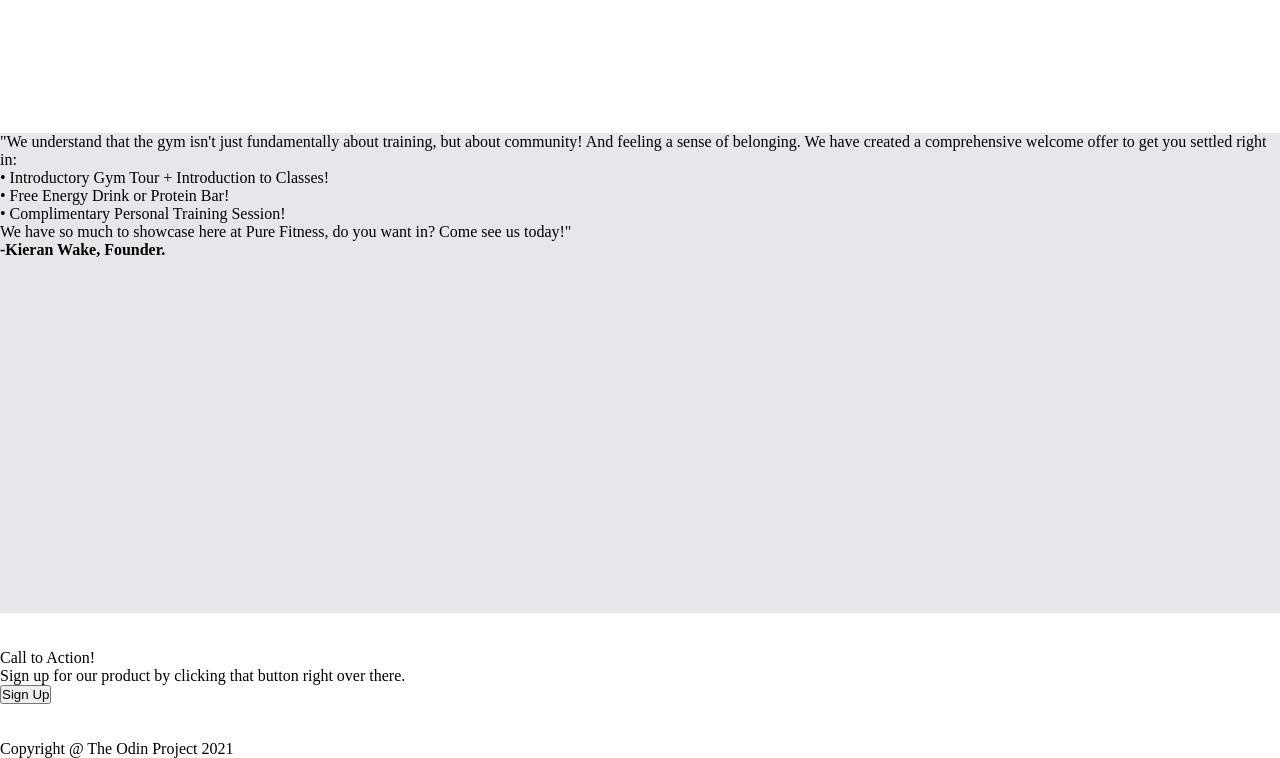
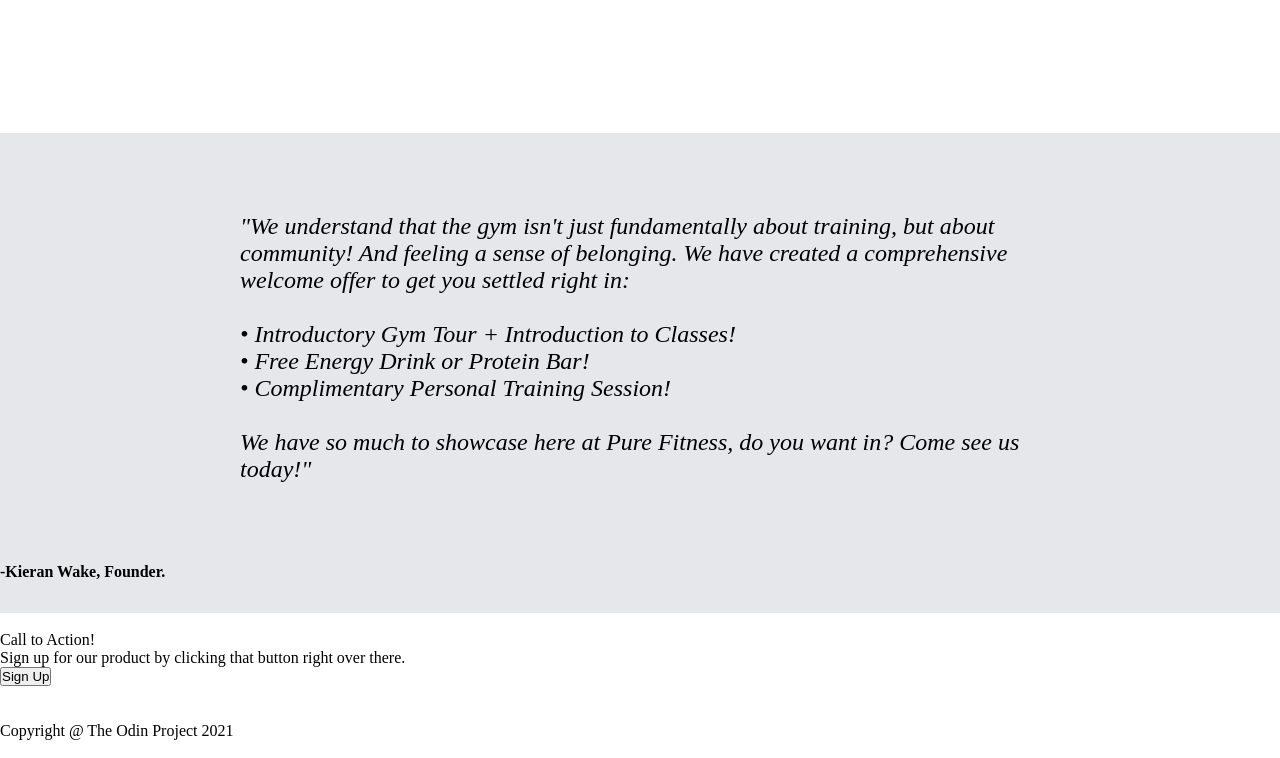
Before and after one commit to KieranWake/landing-page, a plain HTML site: page index.html in a window 1280 px wide. Shown: the part 756-1514 px from the top of the page. Drawn offline with Linux system fonts and the light colour scheme.

Commit message:
applied styling for out third section. need to place name to the right of the quote

```diff
--- a/css/style.css
+++ b/css/style.css
@@ -132,4 +132,14 @@ a {
     min-height: 30rem;
     margin-top: 0;
     object-fit: cover;
+    display: inline-block;
 }
+
+.quote-one {
+    font-size: 1.5em;
+    font-style: italic;
+    margin: 5rem;
+    margin-top: 5rem;
+    max-width: 75%;
+    padding-left: 10rem;
+}
--- a/index.html
+++ b/index.html
@@ -56,10 +56,10 @@
             <br>
             <br>
             <div id="section-three" class="section-three">
-                <p class="quote-one">"We understand that the gym isn't just fundamentally about training, but about community! And feeling a sense of belonging. We have created a comprehensive welcome offer to get you settled right in:<br>
+                <p class="quote-one">"We understand that the gym isn't just fundamentally about training, but about community! And feeling a sense of belonging. We have created a comprehensive welcome offer to get you settled right in:<br><br>
                     &bull; Introductory Gym Tour + Introduction to Classes!<br>
                     &bull; Free Energy Drink or Protein Bar!<br>
-                    &bull; Complimentary Personal Training Session!<br>
+                    &bull; Complimentary Personal Training Session!<br><br>
 
                 We have so much to showcase here at Pure Fitness, do you want in? Come see us today!"
                 </p>
```
